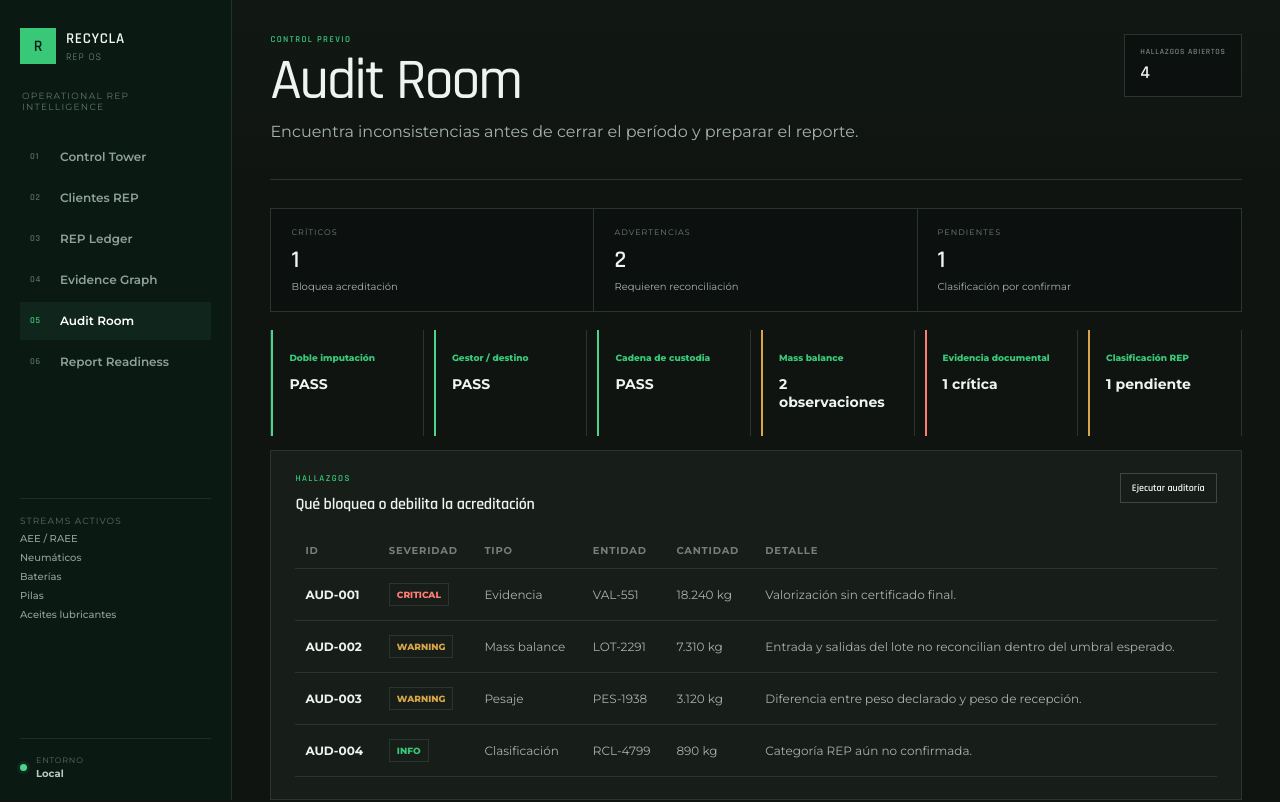
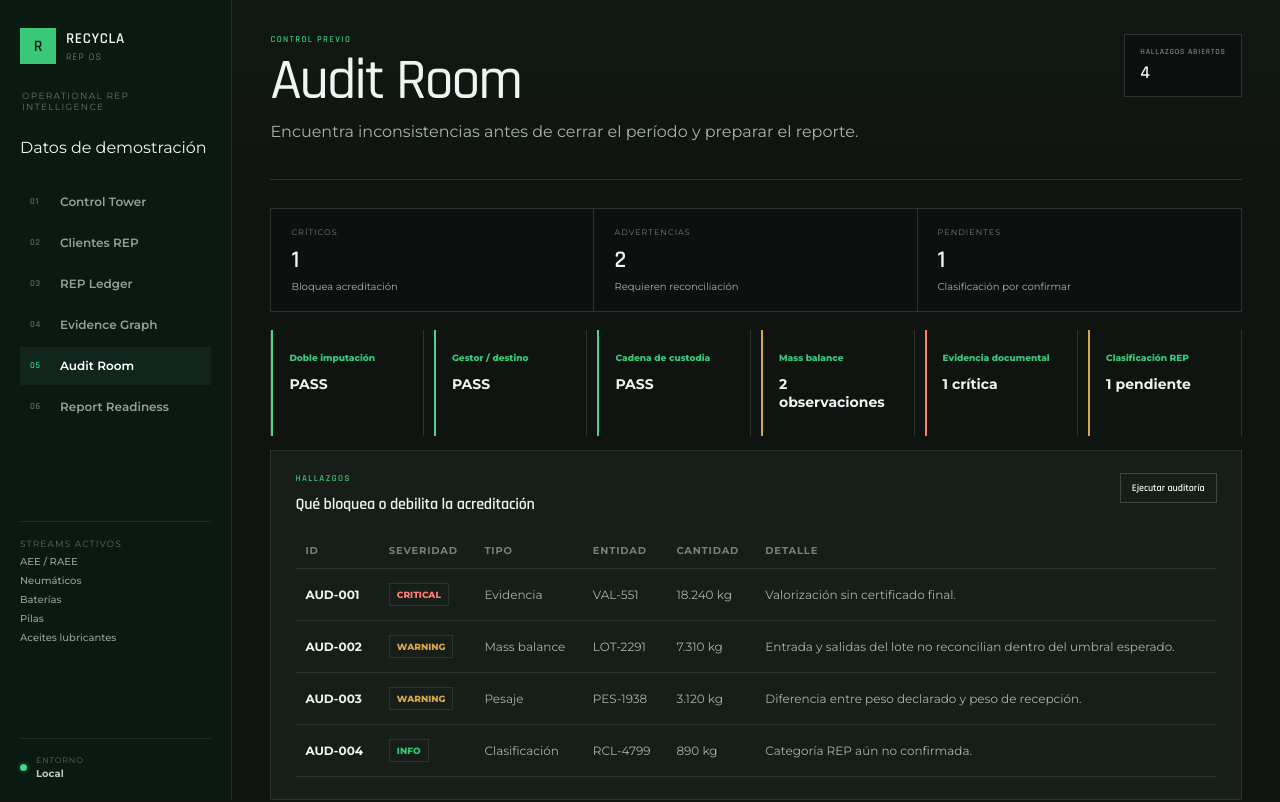
Before and after one commit to traviscomber/recycla, a Next.js app: page /audit in a window 1280 px wide. Shown: the top 802 px of the page. Built offline with nearby package versions, Linux system fonts and the light colour scheme.

Commit message:
ui: label representative REP data as demo

```diff
--- a/src/app/audit/page.tsx
+++ b/src/app/audit/page.tsx
@@ -19,7 +19,7 @@ const checks = [
 
 export default function AuditPage() {
   return (
-    <AppShell active="/audit">
+    <AppShell active="/audit" dataMode="demo">
       <header className="topbar">
         <div>
           <p className="eyebrow">Control previo</p>
```
